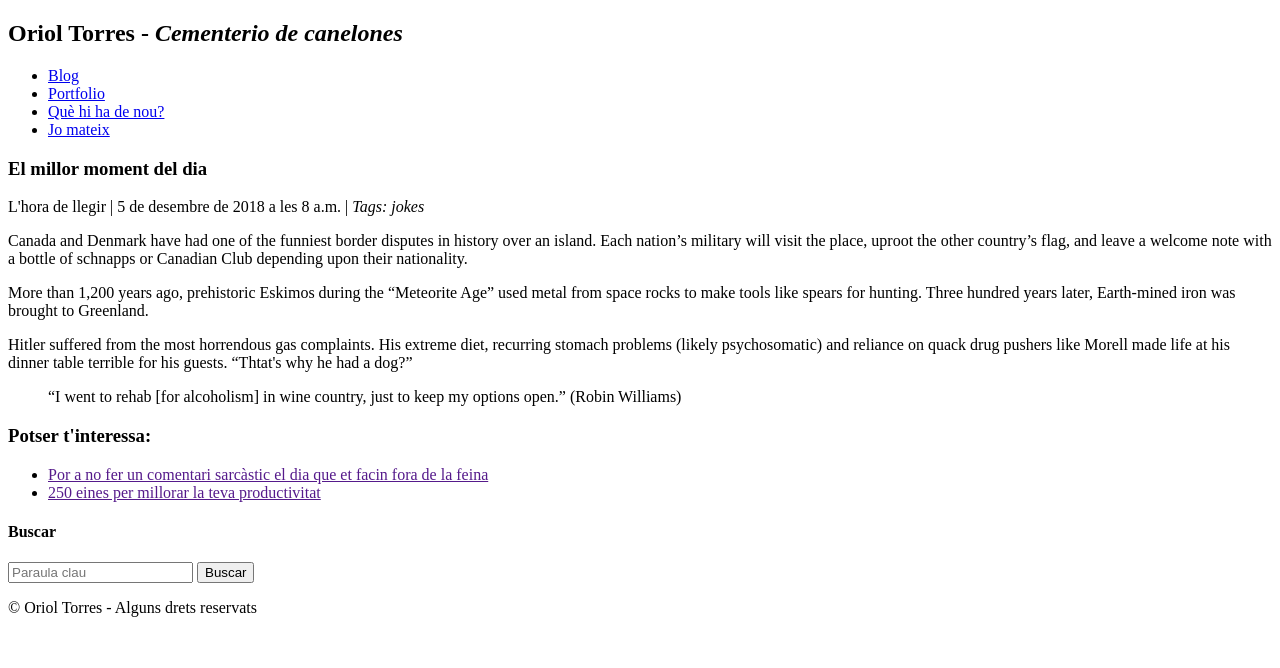
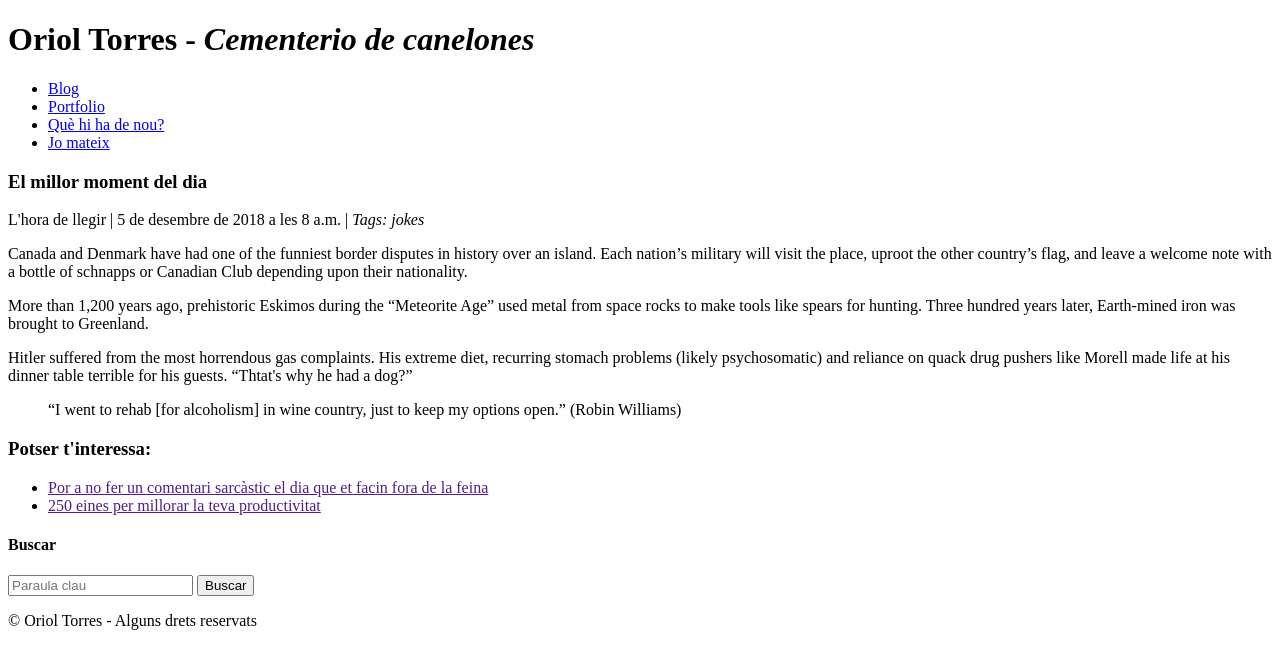
Before and after one commit to 0ri0l/M4GS1819, a plain HTML site: page docs/index.html in a window 1280 px wide. Drawn offline with Linux system fonts and the light colour scheme.

Commit message:
Update index.html

```diff
--- a/docs/index.html
+++ b/docs/index.html
@@ -8,7 +8,7 @@
 <body>
 	<!-- Capçalera -->
 	<header id="main-hader">
-		<h2> Oriol Torres - <em>Cementerio de canelones</em></h2>
+		<h1> Oriol Torres - <em>Cementerio de canelones</em></h1>
 
 		<nav>
 			<ul>
```
